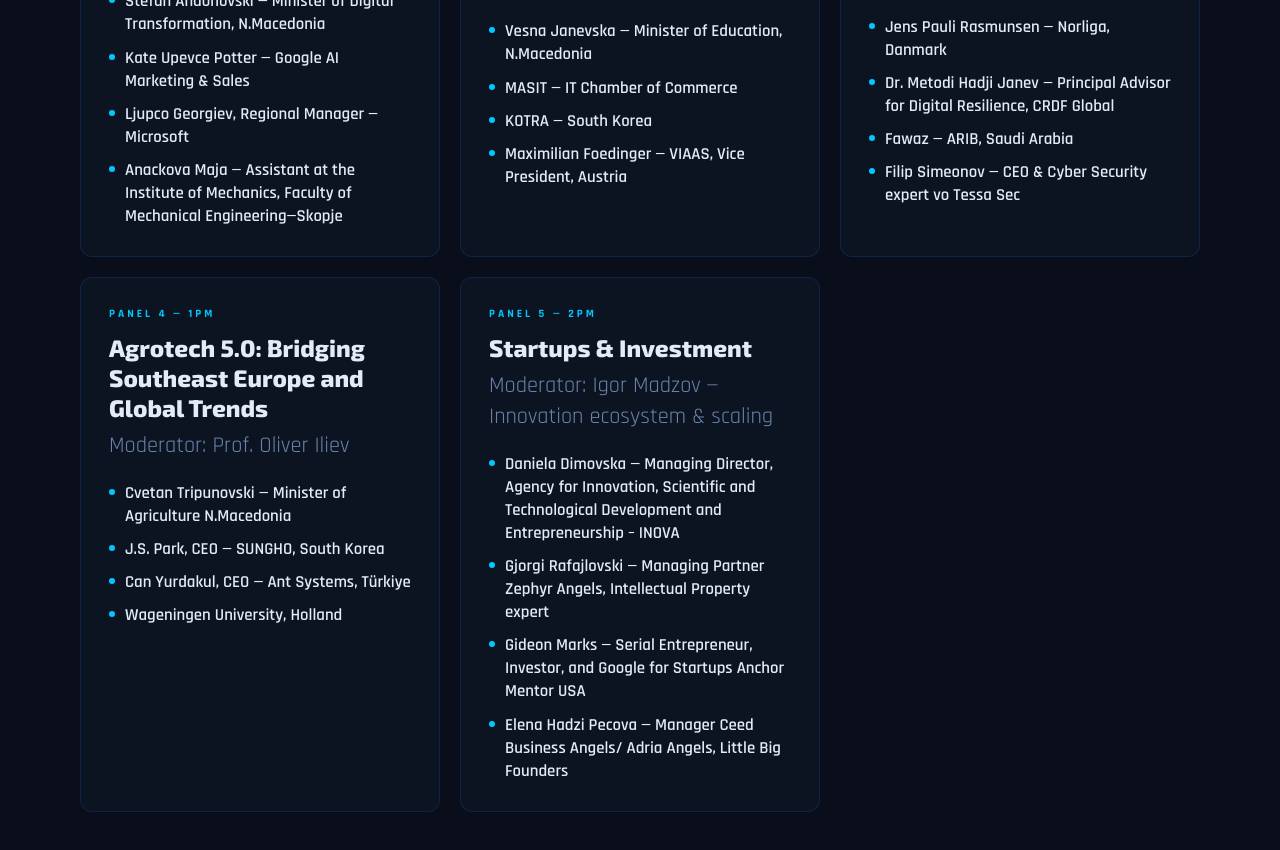
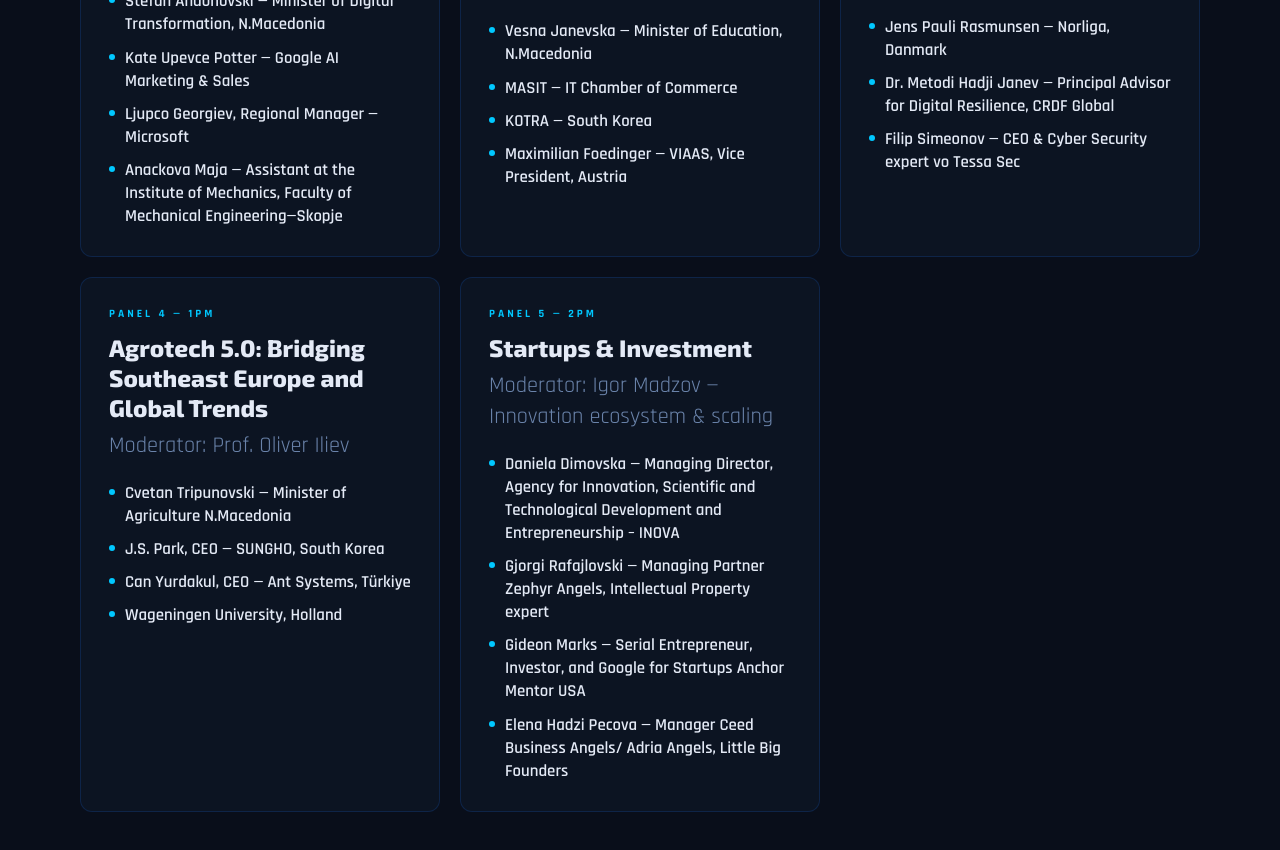
Before and after one commit to ErnesCanoski/N99-Landing-Page, a React (Vite) app: page / in a window 1280 px wide. Shown: the part 1360-2210 px from the top of the page. Built offline with nearby package versions, Linux system fonts and the light colour scheme.

Commit message:
updated panel names

```diff
--- a/src/data/panels.js
+++ b/src/data/panels.js
@@ -31,7 +31,6 @@
       "Adam Benet, CEO — Red Piranha, Australia",
       "Jens Pauli Rasmunsen — Norliga, Danmark",
       "Dr. Metodi Hadji Janev — Principal Advisor for Digital Resilience, CRDF Global",
-      "Fawaz — ARIB, Saudi Arabia",
       "Filip Simeonov — CEO & Cyber Security expert vo Tessa Sec "
     ],
   },
```
